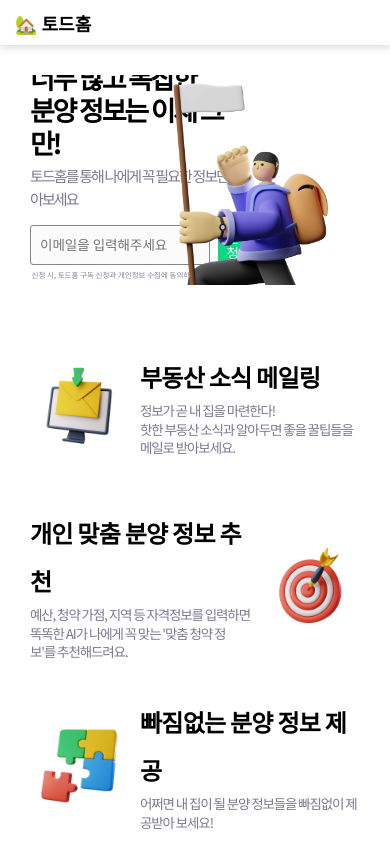
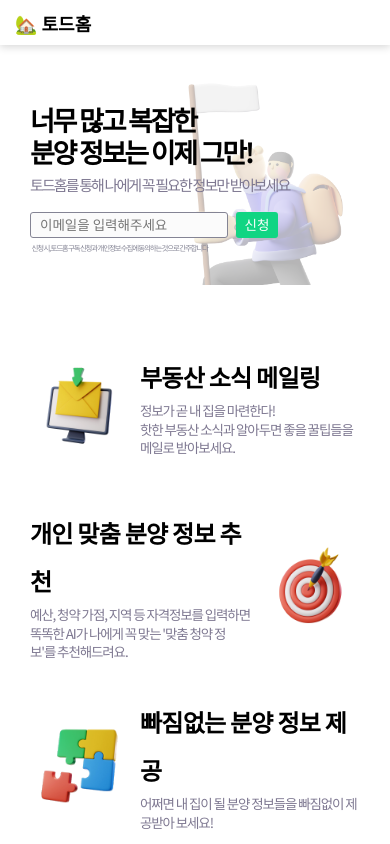
Before and after one commit to gimquokka/gdd-landing, a Next.js app: page / in a window 390 px wide. Shown: the top 844 px of the page. Built offline with nearby package versions, Linux system fonts and the light colour scheme.

Commit message:
💄 style: Add media query for mobile (main)

```diff
--- a/src/components/main-section/email-form.tsx
+++ b/src/components/main-section/email-form.tsx
@@ -27,6 +27,9 @@ const Input = styled.input`
   background-color: ${GREY[100]};
   border: 1px solid ${GREY[500]};
   border-radius: 0.4rem;
+  @media (max-width: 1024px) {
+    width: 60%;
+  }
 `;
 
 const Button = styled.button`
@@ -45,4 +48,5 @@ const Text = styled.p`
   font-size: 1rem;
   color: ${GREY[500]};
   line-height: 200%;
+  letter-spacing: -1.2px;
 `;
--- a/src/components/main-section/index.tsx
+++ b/src/components/main-section/index.tsx
@@ -52,11 +52,16 @@ const ImageWrapper = styled.div`
   display: flex;
   flex: 1;
   position: relative;
+  @media (max-width: 1024px) {
+    z-index: -1;
+    opacity: 30%;
+    flex: 0;
+  }
 `;
 
 const Img = styled.img`
   width: 30rem;
   position: absolute;
   top: -5rem;
-  right: 0;
+  right: -2rem;
 `;
```
